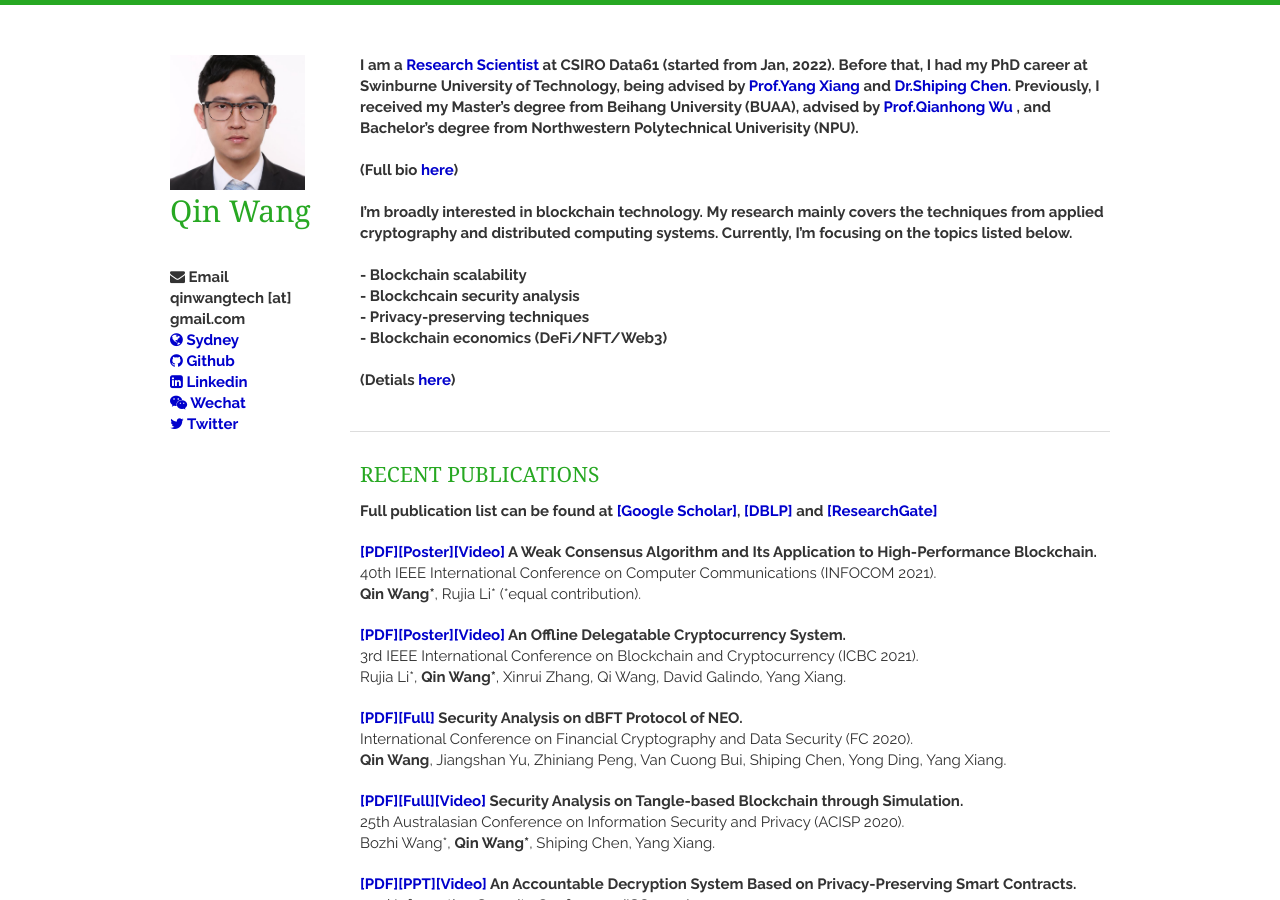
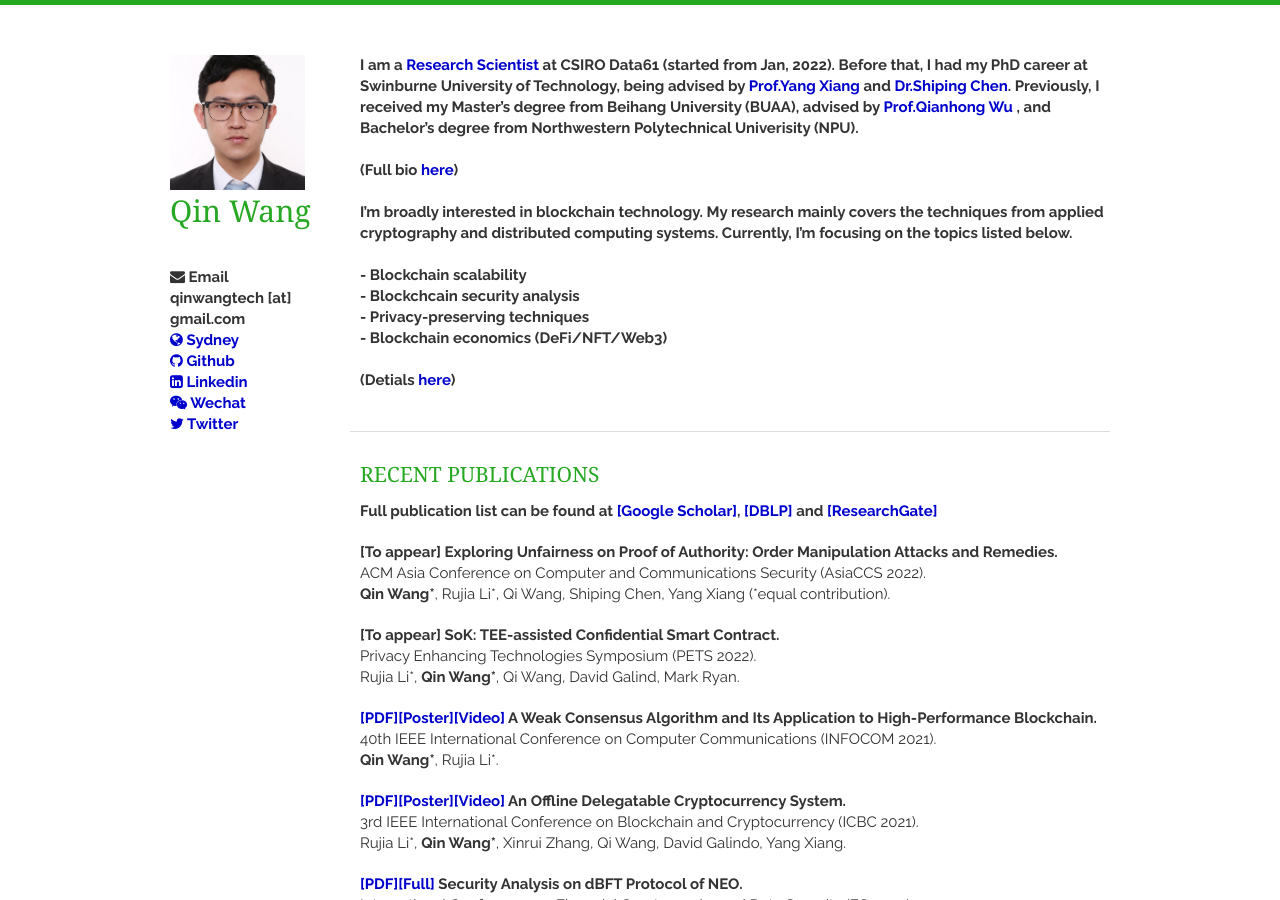
Before and after one commit to AaronWang-git/qinwang-git.github.io, a Jekyll site: the page built from index.html, in a window 1280 px wide and 900 px high. Built offline with Jekyll 4.4.1, drawn with Linux system fonts in a browser that asks for light colours; nearby versions of some CDN libraries; a script that is not in the unit is left out; the list of posts is cut into pages by our own code.

Commit message:
Update publications.html

```diff
--- a/_includes/publications.html
+++ b/_includes/publications.html
@@ -8,10 +8,29 @@
 
     <article>
         <header>
+            <strong>[To appear]
+            Exploring Unfairness on Proof of Authority: Order Manipulation Attacks and Remedies. </strong>
+            <br> ACM Asia Conference on Computer and Communications Security (AsiaCCS 2022).
+            <br><strong>Qin Wang<sup>*</sup></strong>, <b>Rujia Li</b><sup>*</sup>, Qi Wang, Shiping Chen, Yang Xiang (*equal contribution).
+       </header>
+    </article>
+
+    <article>
+        <header>
+            <strong>[To appear]
+            SoK: TEE-assisted Confidential Smart Contract. </strong>
+            <br> Privacy Enhancing Technologies Symposium (PETS 2022).
+            <br><b>Rujia Li</b><sup>*</sup>, <strong>Qin Wang<sup>*</sup></strong>, Qi Wang, David Galind, Mark Ryan.
+       </header>
+    </article>
+
+
+    <article>
+        <header>
             <strong><a href = "https://arxiv.org/pdf/2102.00872.pdf" target="_blank">[PDF]</a><a href = "https://www.ndss-symposium.org/wp-content/uploads/NDSS2021posters_paper_5.pdf" target="_blank">[Poster]</a><a href = "https://youtu.be/G5HO9kobm6Y" target="_blank">[Video]</a>
             A Weak Consensus Algorithm and Its Application to High-Performance Blockchain.</strong>
             <br>40th IEEE International Conference on Computer Communications (INFOCOM 2021).
-            <br><strong>Qin Wang<sup>*</sup></strong>, <b>Rujia Li</b><sup>*</sup> (*equal contribution).
+            <br><strong>Qin Wang<sup>*</sup></strong>, <b>Rujia Li</b><sup>*</sup>.
        </header>
     </article>
 
```
